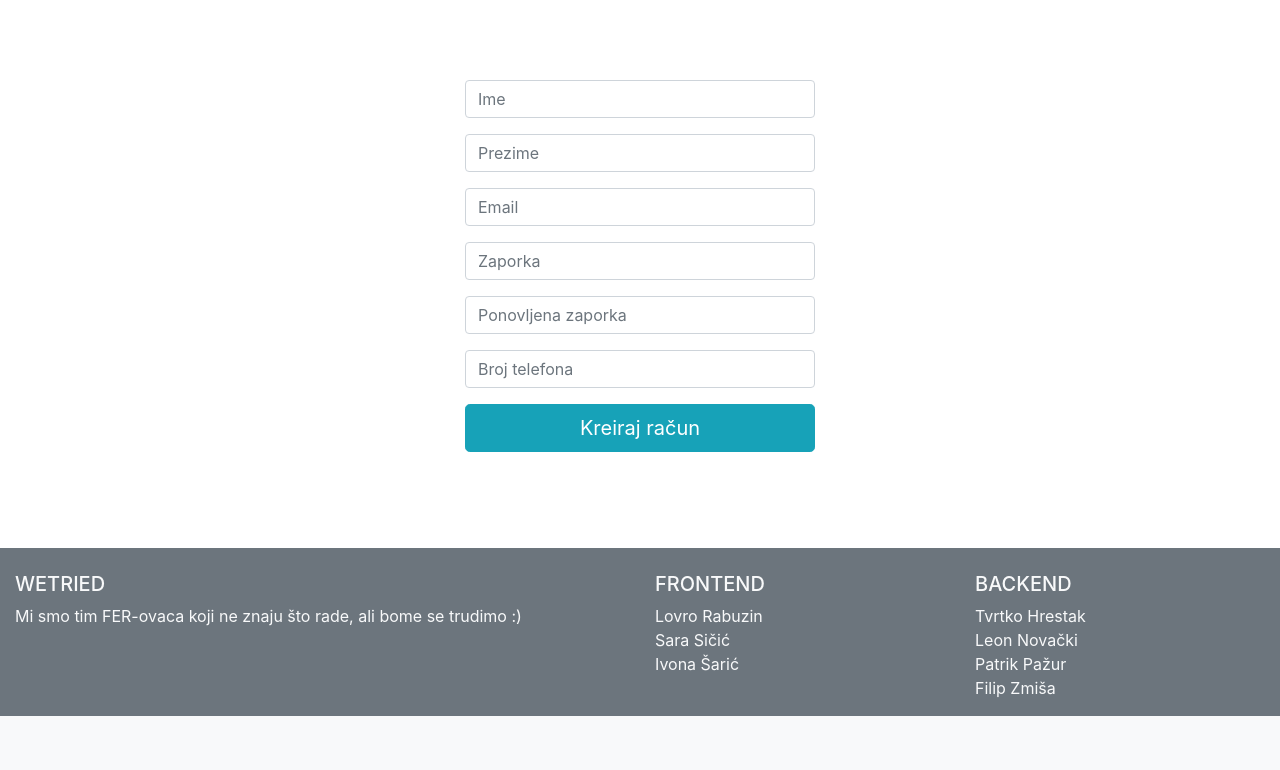
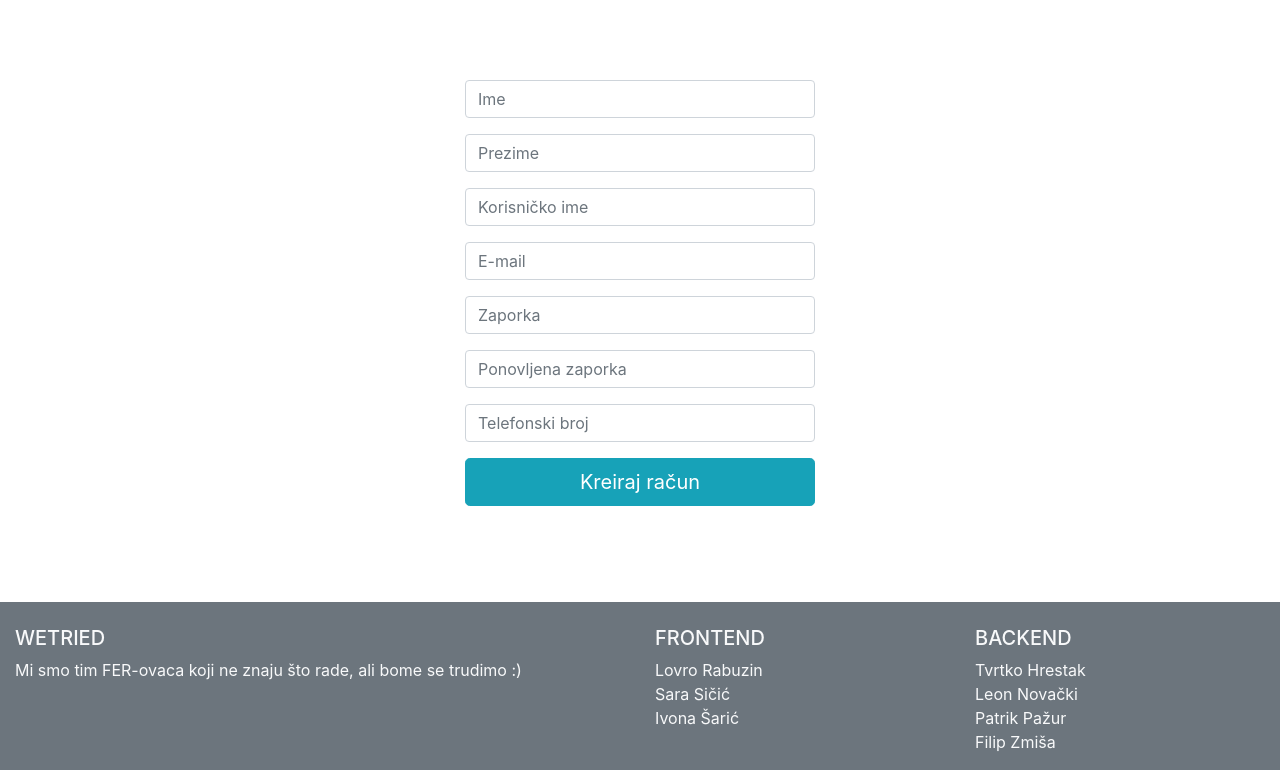
Before and after one commit to LRabuzin/MaketaShop, a Django app: page /maketashop/signup/ in a window 1280 px wide. Shown: the part 232-1002 px from the top of the page. Before the commit the page ends 948 px from the top, so only its background shows below. Run offline with Django 3.2, Linux system fonts and the light colour scheme.

Commit message:
Signup form

```diff
--- /dev/null
+++ b/izvorniKod/djangoServer/maketashop/forms.py
@@ -0,0 +1,10 @@
+from django import forms
+
+class SignupForm(forms.Form):
+    name = forms.CharField(max_length=100, widget=forms.TextInput(attrs={'placeholder': 'Ime', 'class':'form-control my-input'}))
+    surname = forms.CharField(max_length=100, widget=forms.TextInput(attrs={'placeholder': 'Prezime', 'class':'form-control my-input'}))
+    username = forms.CharField(max_length=100, widget=forms.TextInput(attrs={'placeholder': 'Korisničko ime', 'class':'form-control my-input'}))
+    email = forms.EmailField(widget=forms.TextInput(attrs={'placeholder': 'E-mail', 'class':'form-control my-input'}))
+    pass1 = forms.CharField(max_length=32, widget=forms.PasswordInput(attrs={'placeholder': 'Zaporka', 'class':'form-control my-input'}))
+    pass2 = forms.CharField(max_length=32, widget=forms.PasswordInput(attrs={'placeholder': 'Ponovljena zaporka', 'class':'form-control my-input'}))
+    phone = forms.CharField(max_length=100, widget=forms.TextInput(attrs={'placeholder': 'Telefonski broj', 'class':'form-control my-input'}))
--- a/izvorniKod/djangoServer/maketashop/templates/maketashop/signup.html
+++ b/izvorniKod/djangoServer/maketashop/templates/maketashop/signup.html
@@ -12,25 +12,36 @@
       <div class="row p-6">
          <div class="col-md-4 mx-auto" style="padding-bottom: 6rem; padding-top: 6rem;">
             <div class="myform form ">
-               <form action="" method="post" name="login">
+               <form action="" method="post" name="signup">
+                  {{ form.non_field_errors }}
                   {% csrf_token %}
                   <div class="form-group">
-                     <input type="text" name="name"  class="form-control my-input" id="name" placeholder="Ime">
+                     {{ form.name.errors }}
+                     {{ form.name }}
                   </div>
                   <div class="form-group">
-                    <input type="text" name="surname"  class="form-control my-input" id="surname" placeholder="Prezime">
-                 </div>
-                  <div class="form-group">
-                     <input type="email" name="email"  class="form-control my-input" id="email" placeholder="Email">
+                     {{ form.surname.errors }}
+                     {{ form.surname }}
                   </div>
                   <div class="form-group">
-                    <input type="password" name="pass1"  class="form-control my-input" id="pass1" placeholder="Zaporka">
-                 </div>
+                     {{ form.username.errors }}
+                     {{ form.username }}
+                  </div>
+                  <div class="form-group">
+                     {{ form.email.errors }}
+                     {{ form.email }}
+                  </div>
+                  <div class="form-group">
+                     {{ form.pass1.errors }}
+                     {{ form.pass1 }}
+                  </div>
                  <div class="form-group">
-                    <input type="password" name="pass2"  class="form-control my-input" id="pass2" placeholder="Ponovljena zaporka">
-                 </div>
+                    {{ form.pass2.errors }}
+                     {{ form.pass2 }}
+                  </div>
                   <div class="form-group">
-                     <input type="text" name="phone" id="phone"  class="form-control my-input" placeholder="Broj telefona">
+                     {{ form.phone.errors }}
+                     {{ form.phone }}
                   </div>
 
                   <div class="text-center">
--- a/izvorniKod/djangoServer/maketashop/views/SignupView.py
+++ b/izvorniKod/djangoServer/maketashop/views/SignupView.py
@@ -3,17 +3,19 @@ from django.http import HttpResponse, HttpResponseRedirect
 from maketashop.models import Korisnik
 from django.urls import reverse
 from django.views.generic import View
-
+from ..forms import SignupForm
 
 class Signup(View):
     template_name="maketashop/signup.html"
 
     def get(self, request):
+        form = SignupForm()
         if 'user' not in request.session:
             return render(request, self.template_name, {
                 'title': "signup",
                 'link_active': "signup",
-                'empty_head': False
+                'empty_head': False,
+                'form':form
                 })
         else:
             return HttpResponseRedirect(reverse('index'))
```
Also changed, not shown: izvorniKod/djangoServer/maketashop/templates/maketashop/create_post.html (added, +25 -0 lines).
